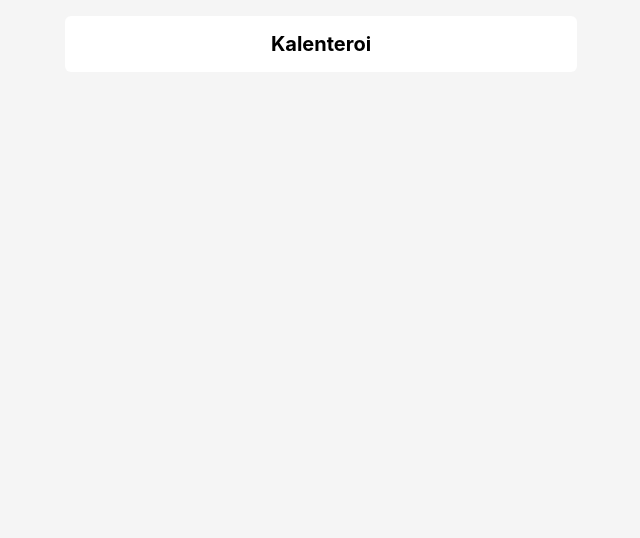
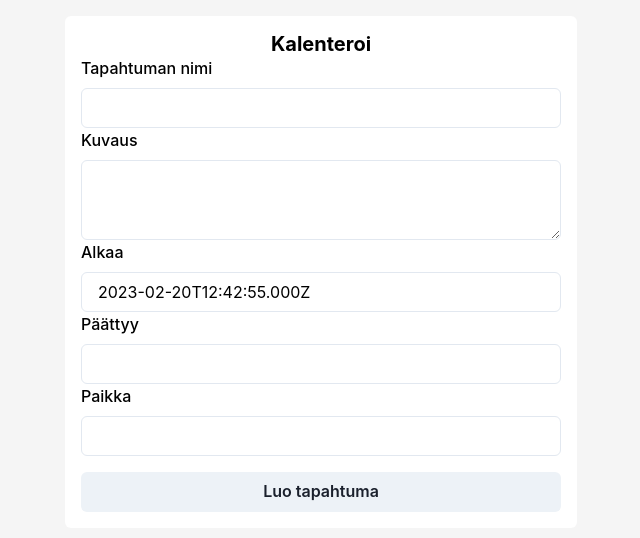
Before and after one commit to joppefi/kalenteroi, a Next.js app: page / in a window 1280 px wide. Shown: the top 538 px of the page, without its empty margins (319-959 px from the left). Built offline with nearby package versions, Linux system fonts and the light colour scheme.

Commit message:
feat: mvp (#1)

```diff
--- a/package.json
+++ b/package.json
@@ -16,9 +16,12 @@
     "@types/node": "18.14.0",
     "@types/react": "18.0.28",
     "@types/react-dom": "18.0.11",
+    "add-to-calendar-button-react": "^2.1.1",
     "eslint": "8.34.0",
     "eslint-config-next": "13.1.6",
+    "formik": "^2.2.9",
     "framer-motion": "^9.0.4",
+    "json-url": "^3.0.0",
     "next": "13.1.6",
     "react": "18.2.0",
     "react-dom": "18.2.0",
--- a/src/pages/_app.tsx
+++ b/src/pages/_app.tsx
@@ -1,11 +1,22 @@
 import type { AppProps } from "next/app";
-import { ChakraProvider } from "@chakra-ui/react";
+import { ChakraProvider, VStack } from "@chakra-ui/react";
 import theme from "@/styles/theme";
 
 export default function App({ Component, pageProps }: AppProps) {
   return (
     <ChakraProvider theme={theme}>
-      <Component {...pageProps} />
+      <VStack
+        margin="auto"
+        w="lg"
+        backgroundColor="white"
+        borderRadius="md"
+        dropShadow="outline"
+        p={4}
+        alignItems="center"
+        justifyContent="center"
+      >
+        <Component {...pageProps} />
+      </VStack>
     </ChakraProvider>
   );
 }
--- a/src/pages/index.tsx
+++ b/src/pages/index.tsx
@@ -1,20 +1,102 @@
 import React from "react";
-import { Box, Heading } from "@chakra-ui/react";
+import {
+  Button,
+  FormControl,
+  FormLabel,
+  Heading,
+  Input,
+  InputProps,
+  Textarea,
+  TextareaProps,
+} from "@chakra-ui/react";
+import { Field, Form, Formik, FieldProps } from "formik";
+import { encode } from "@/utils/json";
+import { useRouter } from "next/router";
+
+export interface FormValues {
+  title: string;
+  description?: string;
+  start: string;
+  end?: string;
+  location?: string;
+}
 
 const Home = () => {
+  const router = useRouter();
+
+  const handleSubmit = async (values: FormValues) => {
+    const encoded = await encode(values);
+    router.push(`/${encoded}`);
+  };
+
   return (
-    <Box
-      margin="auto"
-      w="lg"
-      backgroundColor="white"
-      borderRadius="md"
-      dropShadow="outline"
-      p={4}
+    <Formik<FormValues>
+      initialValues={{
+        title: "",
+        description: undefined,
+        start: new Date().toISOString(),
+        end: undefined,
+        location: undefined,
+      }}
+      onSubmit={handleSubmit}
     >
-      <Heading size="md" w="full" textAlign="center">
-        Kalenteroi
-      </Heading>
-    </Box>
+      {(props) => (
+        <Form style={{ width: "100%" }}>
+          <Heading size="md" w="full" textAlign="center">
+            Kalenteroi
+          </Heading>
+
+          <Field name="title">
+            {({ field }: FieldProps<FormValues>) => (
+              <FormControl>
+                <FormLabel>Tapahtuman nimi</FormLabel>
+                <Input {...(field as unknown as InputProps)}></Input>
+              </FormControl>
+            )}
+          </Field>
+
+          <Field name="description">
+            {({ field }: FieldProps<FormValues>) => (
+              <FormControl>
+                <FormLabel>Kuvaus</FormLabel>
+                <Textarea {...(field as unknown as TextareaProps)}></Textarea>
+              </FormControl>
+            )}
+          </Field>
+
+          <Field name="start">
+            {({ field }: FieldProps<FormValues>) => (
+              <FormControl>
+                <FormLabel>Alkaa</FormLabel>
+                <Input {...(field as unknown as InputProps)}></Input>
+              </FormControl>
+            )}
+          </Field>
+
+          <Field name="end">
+            {({ field }: FieldProps<FormValues>) => (
+              <FormControl>
+                <FormLabel>Päättyy</FormLabel>
+                <Input {...(field as unknown as InputProps)}></Input>
+              </FormControl>
+            )}
+          </Field>
+
+          <Field name="location">
+            {({ field }: FieldProps<FormValues>) => (
+              <FormControl>
+                <FormLabel>Paikka</FormLabel>
+                <Input {...(field as unknown as InputProps)}></Input>
+              </FormControl>
+            )}
+          </Field>
+
+          <Button w="full" marginTop="4" type="submit">
+            Luo tapahtuma
+          </Button>
+        </Form>
+      )}
+    </Formik>
   );
 };
 
--- /dev/null
+++ b/src/utils/json.tsx
@@ -0,0 +1,14 @@
+// @ts-ignore - json-url is not typed
+import * as jsonUrl from "json-url";
+
+export const encode = (data: any) => {
+  const codec = jsonUrl("lzw");
+
+  return codec.compress(data);
+};
+
+export const decode = (data: any) => {
+  const codec = jsonUrl("lzw");
+
+  return codec.decompress(data);
+};
```
Also changed, not shown: src/pages/[encoded].tsx (added, +94 -0 lines), 1 other file (tests, documents, lock files or other folders).
